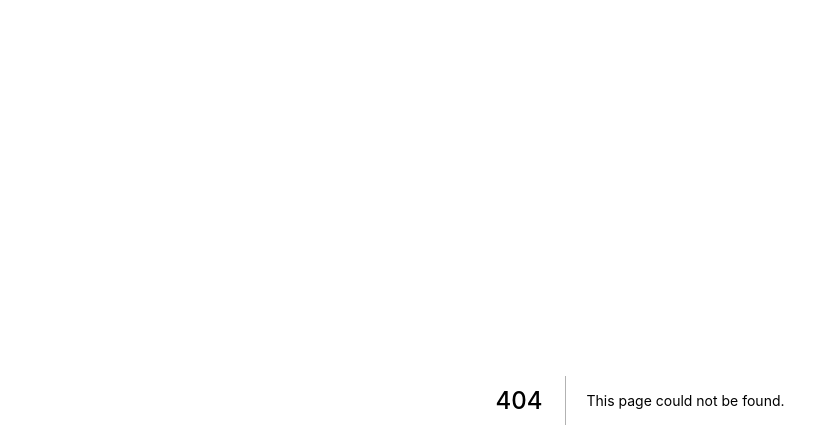
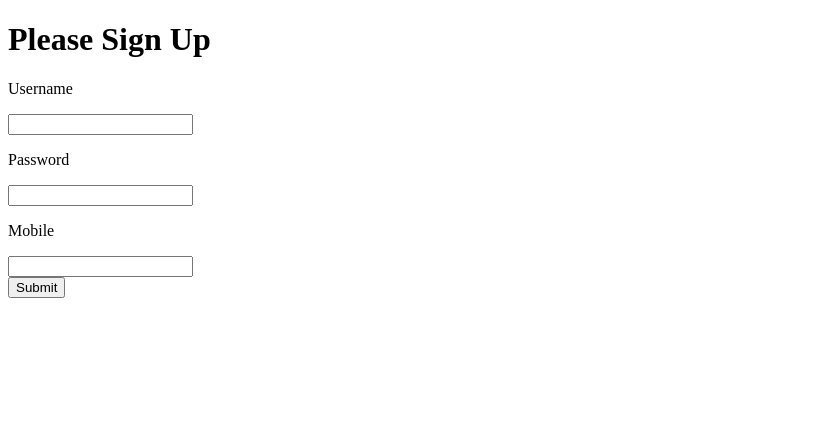
Before and after one commit to ibraheem15/Admin-Panel-with-Databases, a Next.js app: page /signup in a window 1280 px wide. Before the commit this address had no page. Shown: the top 448 px of the page, without its empty margins (0-839 px from the left). Built offline with nearby package versions, Linux system fonts and the light colour scheme.

Commit message:
Added Signup Page

```diff
--- a/package.json
+++ b/package.json
@@ -12,6 +12,7 @@
   "author": "",
   "license": "ISC",
   "dependencies": {
+    "axios": "^1.4.0",
     "next": "^11.1.1",
     "prop-types": "^15.8.1",
     "react": "^17.0.2",
--- /dev/null
+++ b/pages/signup.js
@@ -0,0 +1,55 @@
+import axios from "axios";
+import React, { useState } from "react";
+
+function signup() {
+  const [data, setData] = useState({});
+
+  const handleSubmit = async (e) => {
+    e.preventDefault();
+    try {
+      const response = await axios.post(
+        "http://localhost/api/user/save",
+        data
+      );
+      console.log(response);
+    } catch (error) {
+      console.log(error);
+    }
+  };
+
+  const handleChange = (e) => {
+    const name = e.target.name;
+    const value = e.target.value;
+    setData({ ...data, [name]: value });
+  };
+
+  return (
+    <div className="login-wrapper">
+      <h1 className="">Please Sign Up</h1>
+      <form onSubmit={handleSubmit}>
+        <label>
+          <p>Username</p>
+          <input type="text" required onChange={handleChange} name="username" />
+        </label>
+        <label>
+          <p>Password</p>
+          <input
+            type="password"
+            required
+            onChange={handleChange}
+            name="password"
+          />
+        </label>
+        <label>
+          <p>Mobile</p>
+          <input type="text" required onChange={handleChange} name="mobile" />
+        </label>
+        <div>
+          <button type="submit">Submit</button>
+        </div>
+      </form>
+    </div>
+  );
+}
+
+export default signup;
```
Also changed, not shown: pages/login.js (+36 -20 lines), 1 other file (tests, documents, lock files or other folders).
